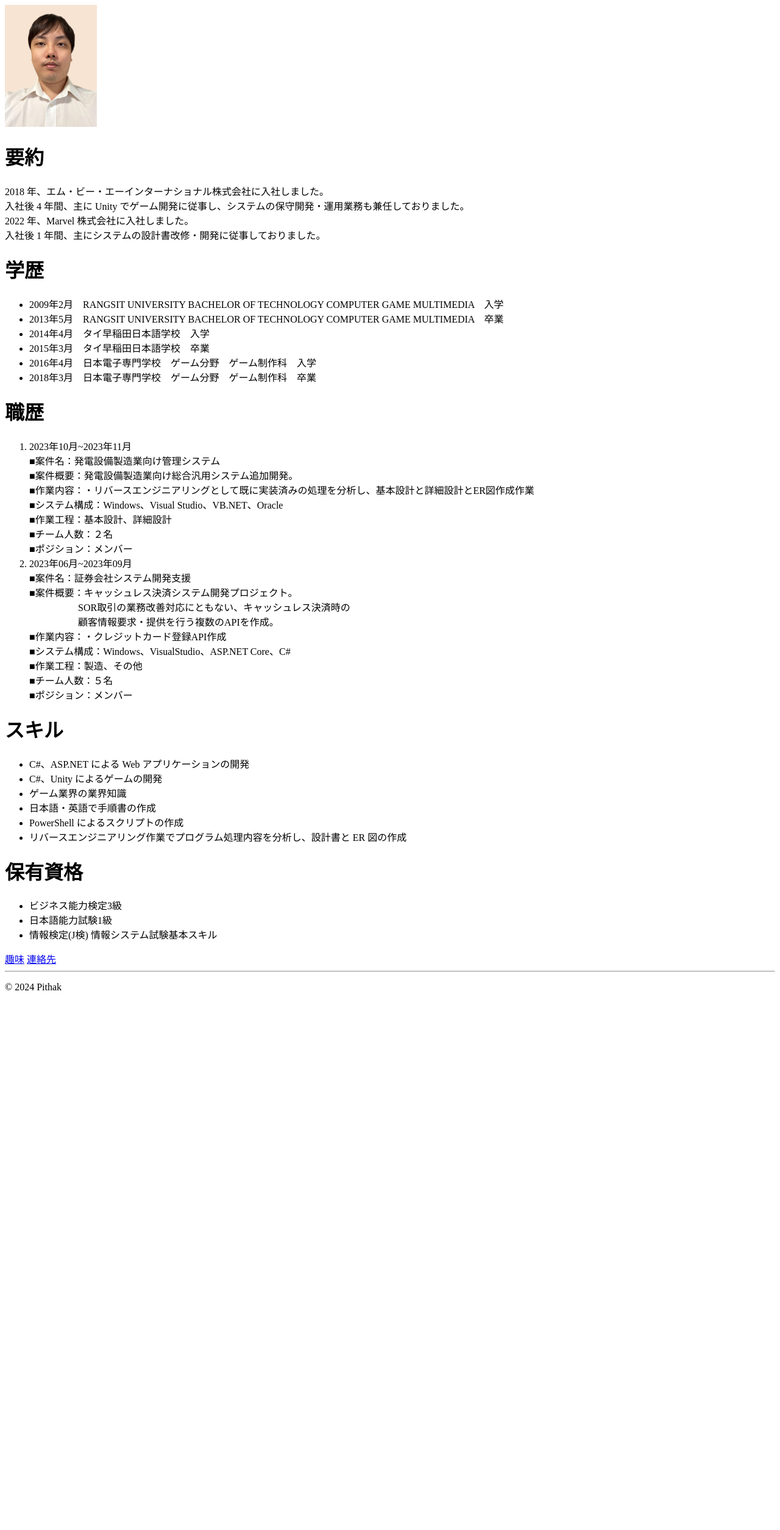
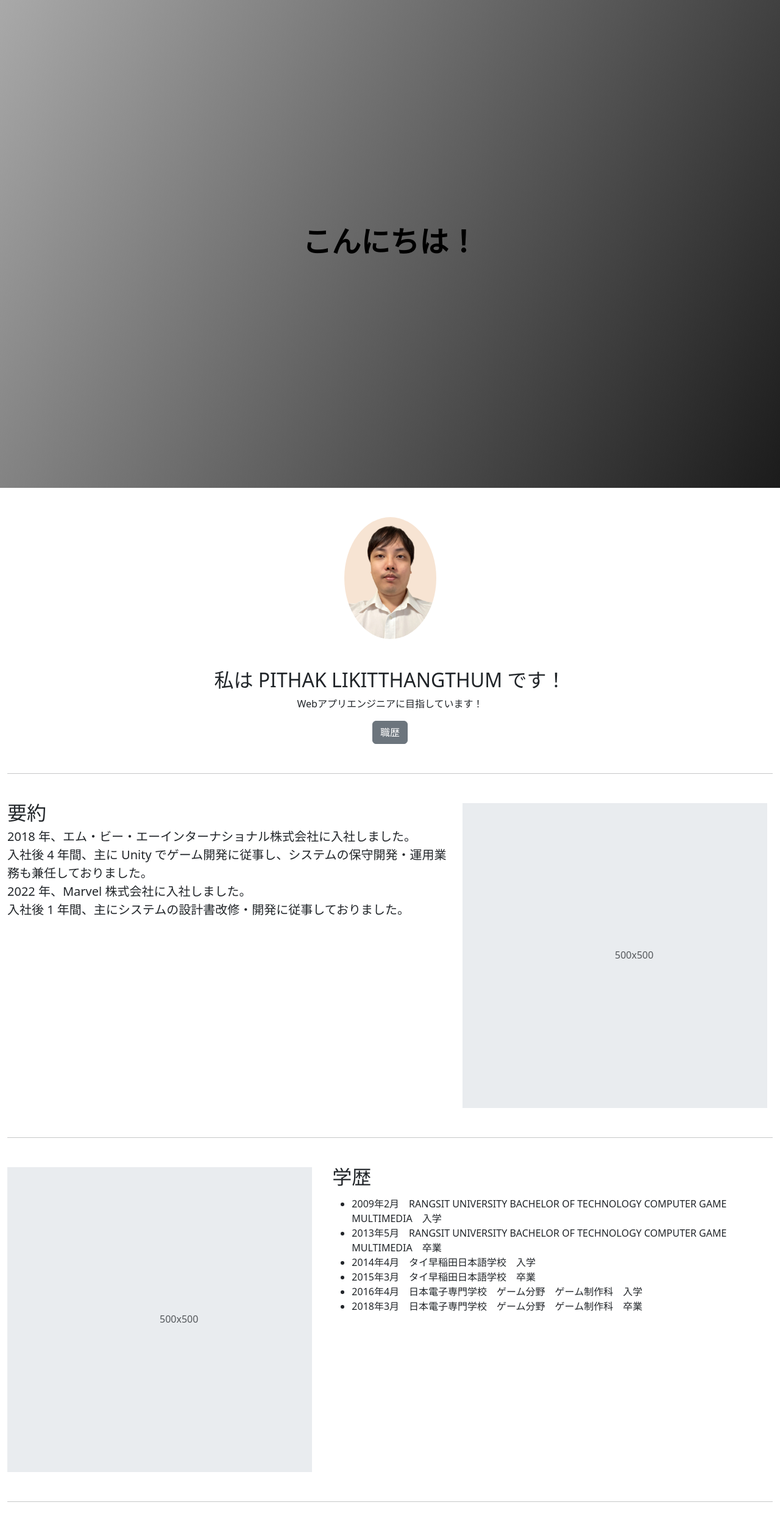
Before and after one commit to LikitPithak/html-portfolio, a plain HTML site: page index.html in a window 1280 px wide. Shown: the top 2509 px of the page at 61% size. Before the commit the page ends 1644 px from the top, so only its background shows below. Drawn offline with nearby package versions, Linux system fonts and the light colour scheme.

Commit message:
CSS追加

```diff
--- a/index.html
+++ b/index.html
@@ -3,18 +3,63 @@
 
 <head>
     <meta charset="UTF-8">
+    <meta name="viewport" content="width=device-width, initial-scale=1.0">
     <title>経歴</title>
+    <link href="https://cdn.jsdelivr.net/npm/bootstrap@5.3.2/dist/css/bootstrap.min.css" rel="stylesheet"
+    integrity="sha384-T3c6CoIi6uLrA9TneNEoa7RxnatzjcDSCmG1MXxSR1GAsXEV/Dwwykc2MPK8M2HN" crossorigin="anonymous">
+    <link rel="stylesheet" href="style.css">
 </head>
 
-<img src="./img/my_profile_pic.jpg" height="200" alt="Profile Photo" />
+
 
 <body>
-    <h1>要約</h1>
+
+    <!-- タイトル -->
+    <section id="title" class="gradient-background">
+        <div class="container px-4 py-5 my-5 text-center">
+            <h1 class="display-5 fw-bold text-body-emphasis">こんにちは！</h1>
+        </div>
+    </section>
+
+    <!-- プロフィール -->
+    <section id="profile">
+        <div class="container mt-5 text-center">
+            <img class="profile-img mb-5" src="./img/my_profile_pic.jpg" alt="profile pic">
+            <h2>私は PITHAK LIKITTHANGTHUM です！</h2>
+            <p>Webアプリエンジニアに目指しています！</p>
+            <p><a class="btn btn-secondary" href="#">職歴</a></p>
+        </div>
+    </section>
+
+    <!-- 要約 -->
+    <section id="summary">
+        <div class="container mt-5">
+            <hr class="featurette-divider mt-5 mb-5">
+            <div class="row featurette">
+                <div class="col-md-7">
+                <h2 class="featurette-heading fw-normal lh-1">要約</h2>
+                <p class="lead">
                     2018 年、エム・ビー・エーインターナショナル株式会社に入社しました。<br/>
                     入社後 4 年間、主に Unity でゲーム開発に従事し、システムの保守開発・運用業務も兼任しておりました。<br/>
                     2022 年、Marvel 株式会社に入社しました。<br/>
                     入社後 1 年間、主にシステムの設計書改修・開発に従事しておりました。<br/>
-    <h1>学歴</h1>
+                </p>
+                </div>
+                <div class="col-md-5">
+                <svg class="bd-placeholder-img bd-placeholder-img-lg featurette-image img-fluid mx-auto" width="500" height="500" xmlns="http://www.w3.org/2000/svg" role="img" aria-label="Placeholder: 500x500" preserveAspectRatio="xMidYMid slice" focusable="false"><title>Placeholder</title><rect width="100%" height="100%" fill="var(--bs-secondary-bg)"></rect><text x="50%" y="50%" fill="var(--bs-secondary-color)" dy=".3em">500x500</text></svg>
+                </div>
+            </div>
+        </div>
+    </section>
+
+    <!-- スキル -->
+    <section id="Skill">
+        <div class="container mt-5">
+            <hr class="featurette-divider mt-5 mb-5">
+            <div class="row featurette">
+                <div class="col-md-7 order-md-2">
+                <h2 class="featurette-heading fw-normal lh-1">学歴</h2>
+                <p class="lead">
                     <ul>
                         <li>2009年2月　RANGSIT UNIVERSITY BACHELOR OF TECHNOLOGY COMPUTER GAME MULTIMEDIA　入学</li>
                         <li>2013年5月　RANGSIT UNIVERSITY BACHELOR OF TECHNOLOGY COMPUTER GAME MULTIMEDIA　卒業</li>
@@ -23,55 +68,45 @@
                         <li>2016年4月　日本電子専門学校　ゲーム分野　ゲーム制作科　入学</li>
                         <li>2018年3月　日本電子専門学校　ゲーム分野　ゲーム制作科　卒業</li>
                     </ul>
-    <h1>職歴</h1>
-        <ol>
-            <li>
-                2023年10月~2023年11月<br/>
-                ■案件名：発電設備製造業向け管理システム<br/>
-                ■案件概要：発電設備製造業向け総合汎用システム追加開発。<br/>
-                ■作業内容：・リバースエンジニアリングとして既に実装済みの処理を分析し、基本設計と詳細設計とER図作成作業<br/>
-                ■システム構成：Windows、Visual Studio、VB.NET、Oracle<br/>
-                ■作業工程：基本設計、詳細設計<br/>
-                ■チーム人数：２名<br/>
-                ■ポジション：メンバー<br/>
-            </li>
-            <li>
-                2023年06月~2023年09月<br/>
-                ■案件名：証券会社システム開発支援<br/>
-                ■案件概要：キャッシュレス決済システム開発プロジェクト。<br/>
-                　　　　　SOR取引の業務改善対応にともない、キャッシュレス決済時の<br/>
-                　　　　　顧客情報要求・提供を行う複数のAPIを作成。<br/>
-                ■作業内容：・クレジットカード登録API作成<br/>
-                ■システム構成：Windows、VisualStudio、ASP.NET Core、C#<br/>
-                ■作業工程：製造、その他<br/>
-                ■チーム人数：５名<br/>
-                ■ポジション：メンバー<br/>
-            </li>
-        </ol>
-    <h1>スキル</h1>
-        <ul>
-            <li>C#、ASP.NET による Web アプリケーションの開発</li>
-            <li>C#、Unity によるゲームの開発</li>
-            <li>ゲーム業界の業界知識</li>
-            <li>日本語・英語で手順書の作成</li>
-            <li>PowerShell によるスクリプトの作成</li>
-            <li>リバースエンジニアリング作業でプログラム処理内容を分析し、設計書と ER 図の作成</li>
-        </ul>
-    <h1>保有資格</h1>
+                </p>
+                </div>
+                <div class="col-md-5 order-md-1">
+                <svg class="bd-placeholder-img bd-placeholder-img-lg featurette-image img-fluid mx-auto" width="500" height="500" xmlns="http://www.w3.org/2000/svg" role="img" aria-label="Placeholder: 500x500" preserveAspectRatio="xMidYMid slice" focusable="false"><title>Placeholder</title><rect width="100%" height="100%" fill="var(--bs-secondary-bg)"></rect><text x="50%" y="50%" fill="var(--bs-secondary-color)" dy=".3em">500x500</text></svg>
+                </div>
+            </div>
+        </div>
+    </section>
+
+    <!-- 保有資格 -->
+    <section id="certifications">
+        <div class="container mt-5 mb-5">
+            <hr class="featurette-divider mt-5 mb-5">
+            <div class="row featurette">
+                <div class="col-md-7">
+                <h2 class="featurette-heading fw-normal lh-1">保有資格</h2>
+                <p class="lead">
                     <ul>
                         <li>ビジネス能力検定3級</li>
                         <li>日本語能力試験1級</li>
                         <li>情報検定(J検) 情報システム試験基本スキル</li>
                     </ul>
+                </p>
+                </div>
+                <div class="col-md-5">
+                <svg class="bd-placeholder-img bd-placeholder-img-lg featurette-image img-fluid mx-auto" width="500" height="500" xmlns="http://www.w3.org/2000/svg" role="img" aria-label="Placeholder: 500x500" preserveAspectRatio="xMidYMid slice" focusable="false"><title>Placeholder</title><rect width="100%" height="100%" fill="var(--bs-secondary-bg)"></rect><text x="50%" y="50%" fill="var(--bs-secondary-color)" dy=".3em">500x500</text></svg>
+                </div>
+            </div>
+            <hr class="featurette-divider mt-5 mb-5">
+        </div>
+    </section>
 
-    <a href="./public/hobbies.html">趣味</a>
-    <a href="./public/contact.html">連絡先</a>
+    <!-- Footer -->
+    <section id="footer">
+        <div class="container mt-5 mb-5">
+            <p class="float-end pt-3"><a href="#">上へ</a></p>
+            <p class="pt-3">Pithak Likitthangthum</p>
+        </div>
+    </section>
 </body>
 
-<hr/>
-
-<footer>
-    <p>© 2024 Pithak</p>
-</footer>
-
 </html>
--- /dev/null
+++ b/style.css
@@ -0,0 +1,46 @@
+.gradient-background {
+    background: linear-gradient(300deg, black, white);
+    background-size: 180% 180%;
+    animation: gradient-animation 18s ease infinite;
+  }
+
+#title{
+    height: 100vh;
+    display: flex;
+    justify-content: center;
+    align-items: center;
+}
+
+#footer{
+    background-color: black;
+    height: 10vh;
+    color: white;
+}
+
+  @keyframes gradient-animation {
+    0% {
+      background-position: 0% 50%;
+    }
+    50% {
+      background-position: 100% 50%;
+    }
+    100% {
+      background-position: 0% 50%;
+    }
+  }
+
+  .icon-square {
+    width: 3rem;
+    height: 3rem;
+    border-radius: 0.75rem;
+
+  }
+
+  .profile-img {
+    height: 200px;
+    border-radius: 50%;
+  }
+
+  .container{
+    max-width: 1320px;
+  }
```
Lines whose indentation alone changed are shown as unchanged.
